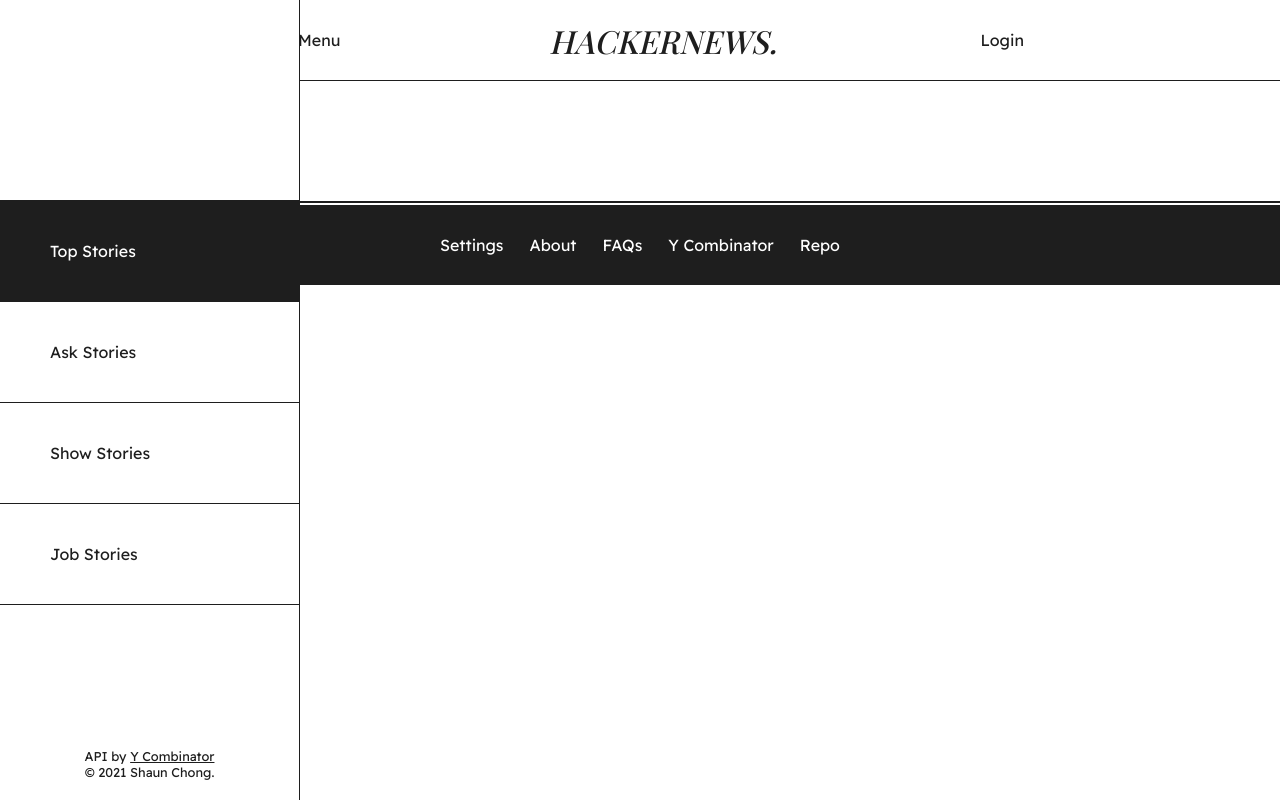
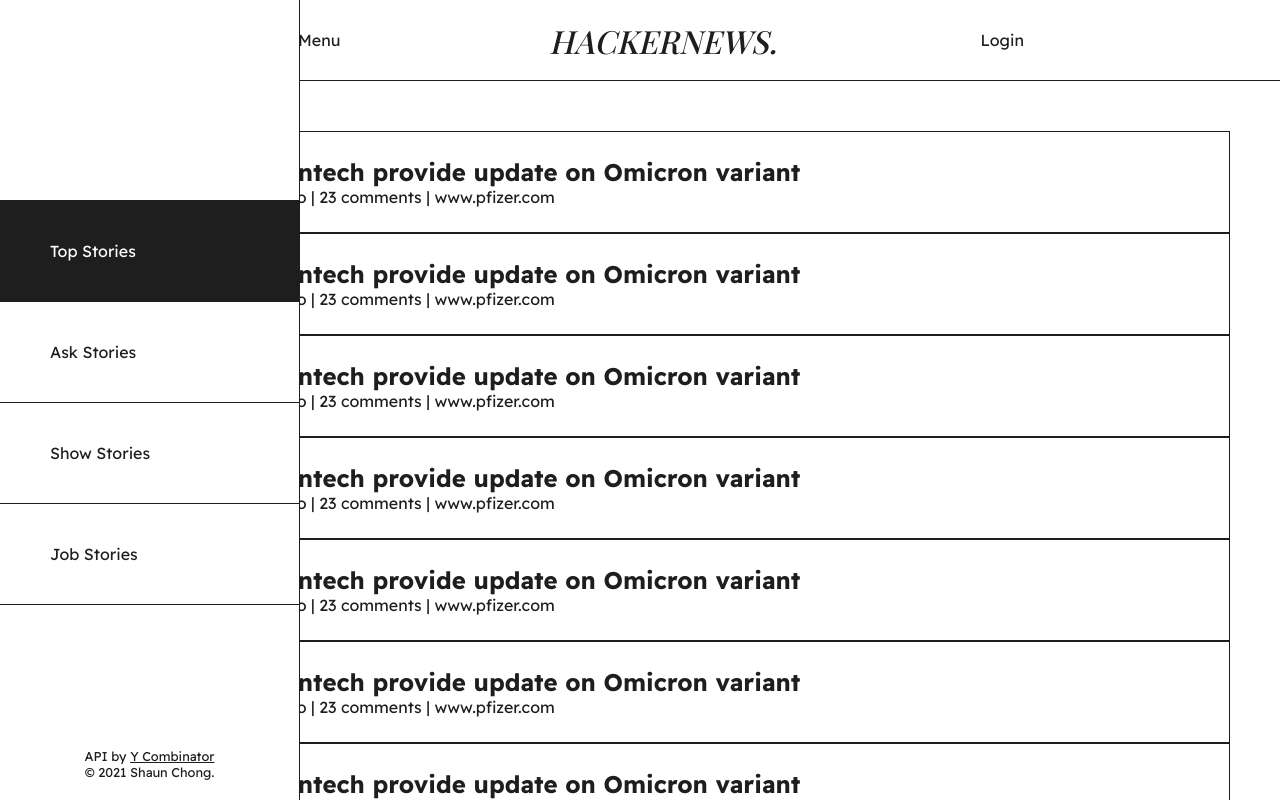
Before and after one commit to data-miner00/ng-hackernews, an Angular app: page / in a window 1280 px wide. Shown: the top 800 px of the page. Built offline with nearby package versions, Linux system fonts and the light colour scheme; a web font is replaced by a local one.

Commit message:
✨ Updated home

```diff
--- a/src/app/views/home/home.component.html
+++ b/src/app/views/home/home.component.html
@@ -1 +1,14 @@
-<p>home works!</p>
+<div class="home">
+    <main class=""></main>
+    <app-news-item
+        *ngFor="let story of stories"
+        [id]="story.id"
+        [title]="story.title"
+        [by]="story.by"
+        [descendants]="story.descendants"
+        [score]="story.score"
+        [type]="story.type"
+        [url]="story.url"
+        [time]="story.time"
+    ></app-news-item>
+</div>
--- a/src/app/views/home/home.component.sass
+++ b/src/app/views/home/home.component.sass
@@ -0,0 +1,3 @@
+
+.home
+    min-height: 200vh
--- a/src/app/views/home/home.component.ts
+++ b/src/app/views/home/home.component.ts
@@ -1,15 +1,39 @@
-import { Component, OnInit } from '@angular/core';
+import { Component, OnInit, OnDestroy } from '@angular/core';
+import { HackernewsService } from 'src/app/services/hackernews.service';
+import { FakernewsService } from 'src/app/services/fakernews.service';
+import type Story from 'src/app/models/hackernews/Item/Story';
+import { Subscription } from 'rxjs';
 
 @Component({
-  selector: 'app-home',
-  templateUrl: './home.component.html',
-  styleUrls: ['./home.component.sass']
+    selector: 'app-home',
+    templateUrl: './home.component.html',
+    styleUrls: ['./home.component.sass'],
 })
-export class HomeComponent implements OnInit {
+export class HomeComponent implements OnInit, OnDestroy {
+    private readonly STORY_AMOUNT: number = 20;
+    stories: Array<Story> = [];
+    private subscriptionQueue: Array<Subscription> = [];
 
-  constructor() { }
+    constructor(private hnService: FakernewsService) {}
 
-  ngOnInit(): void {
-  }
+    ngOnInit(): void {
+        this.hnService.topstories().subscribe((storiesId: Array<number>) => {
+            for (let i = 0; i < this.STORY_AMOUNT; i++) {
+                const storyId = storiesId[i];
+                const subscriber = this.hnService
+                    .item<Story>(storyId)
+                    .subscribe((story: Story) => {
+                        this.stories.push(story);
+                    });
+                this.subscriptionQueue.push(subscriber);
+            }
+            console.log(this.stories);
+        });
+    }
 
+    ngOnDestroy(): void {
+        this.subscriptionQueue.forEach((subscription) => {
+            subscription.unsubscribe();
+        });
+    }
 }
```
